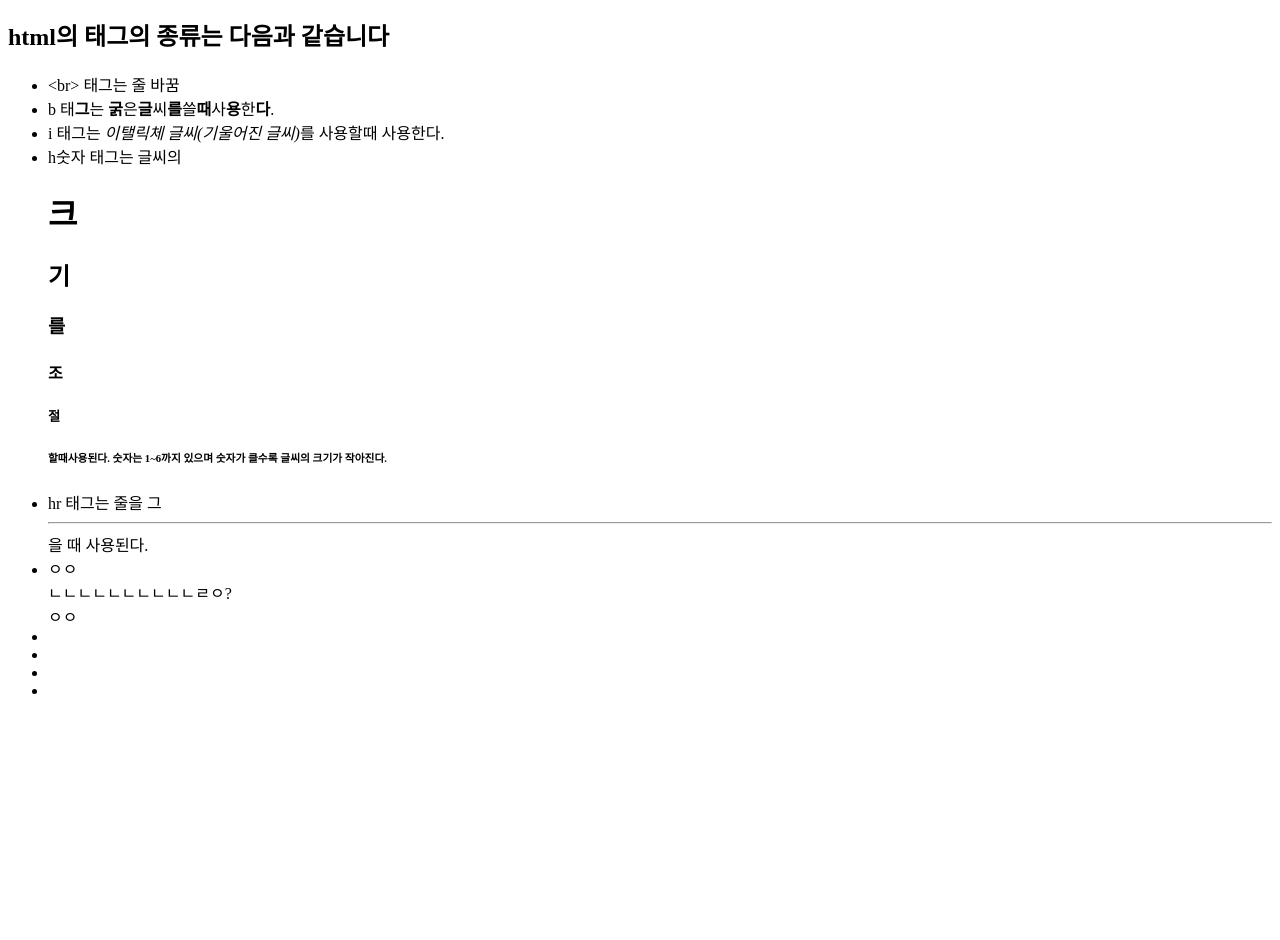
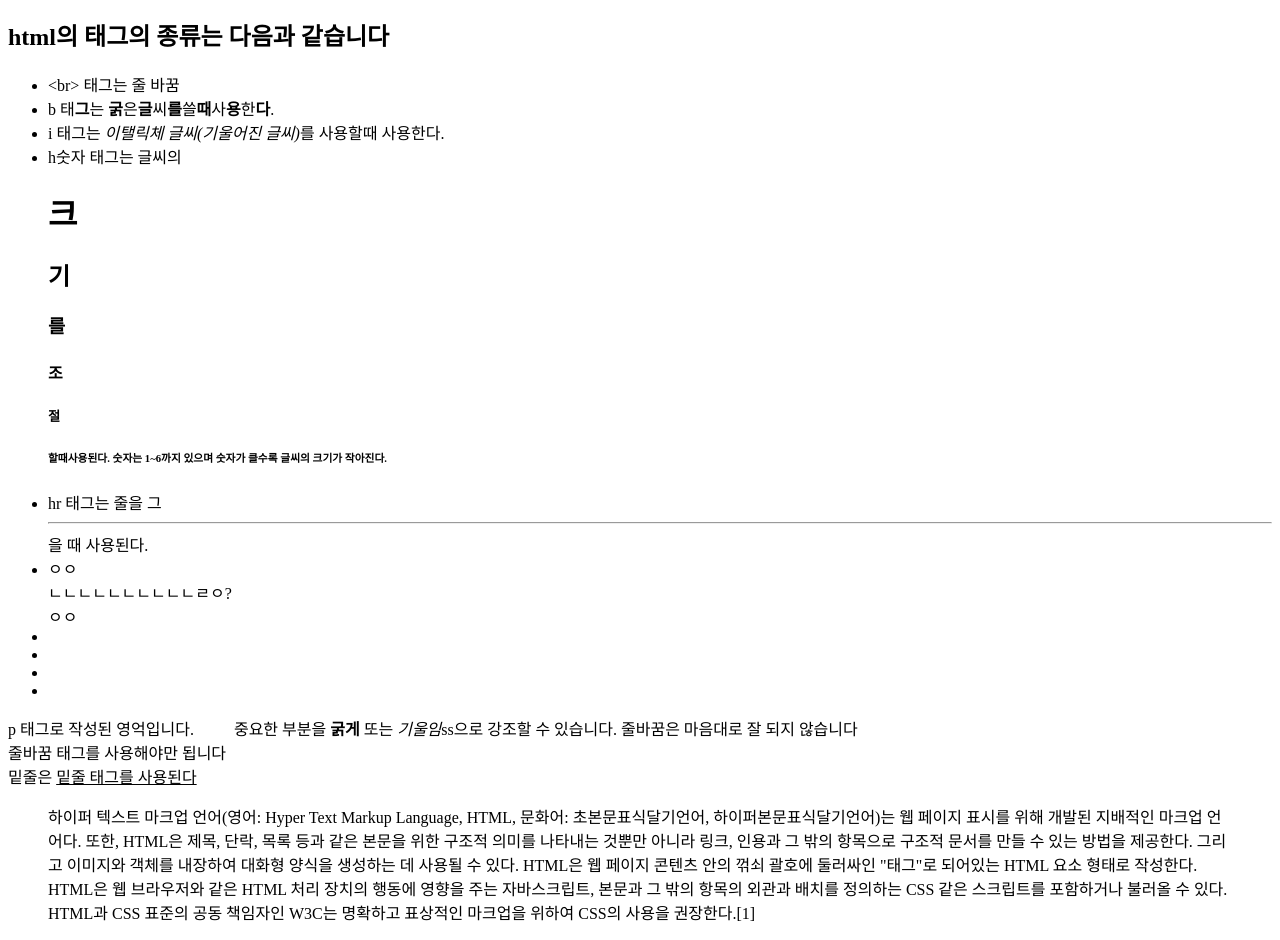
Before and after one commit to SuperNoobChallenge/HTML03, a plain HTML site: page index.html in a window 1280 px wide. Shown: the part 140-1080 px from the top of the page. Before the commit the page ends 856 px from the top, so only its background shows below. Drawn offline with Linux system fonts and the light colour scheme.

Commit message:
p 태그 실습

```diff
--- a/index.html
+++ b/index.html
@@ -25,5 +25,11 @@
         <li></li>
         <li></li>
     </ul>
+    <p>p 태그로 작성된 영억입니다.  &nbsp;&nbsp;&nbsp;&nbsp;&nbsp;&nbsp;&nbsp;&nbsp; 중요한 부분을 <b>굵게</b> 또는 <i>기울임</i>ss으로 강조할 수 있습니다.
+        줄바꿈은 마음대로 잘 되지 않습니다
+        <br> 줄바꿈 태그를 사용해야만 됩니다<br>
+        밑줄은 <u>밑줄 태그를 사용된다</u>
+        <blockquote cite="https://ko.wikipedia.org/wiki/HTML"><p>하이퍼 텍스트 마크업 언어(영어: Hyper Text Markup Language, HTML, 문화어: 초본문표식달기언어, 하이퍼본문표식달기언어)는 웹 페이지 표시를 위해 개발된 지배적인 마크업 언어다. 또한, HTML은 제목, 단락, 목록 등과 같은 본문을 위한 구조적 의미를 나타내는 것뿐만 아니라 링크, 인용과 그 밖의 항목으로 구조적 문서를 만들 수 있는 방법을 제공한다. 그리고 이미지와 객체를 내장하여 대화형 양식을 생성하는 데 사용될 수 있다. HTML은 웹 페이지 콘텐츠 안의 꺾쇠 괄호에 둘러싸인 "태그"로 되어있는 HTML 요소 형태로 작성한다. HTML은 웹 브라우저와 같은 HTML 처리 장치의 행동에 영향을 주는 자바스크립트, 본문과 그 밖의 항목의 외관과 배치를 정의하는 CSS 같은 스크립트를 포함하거나 불러올 수 있다. HTML과 CSS 표준의 공동 책임자인 W3C는 명확하고 표상적인 마크업을 위하여 CSS의 사용을 권장한다.[1]</p></blockquote>
+    </p>
 </body>
 </html>
```
